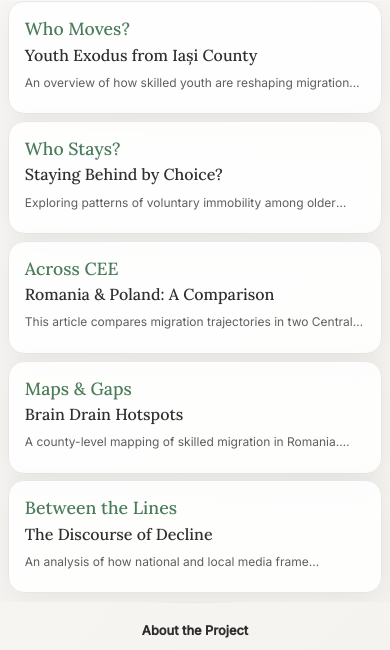
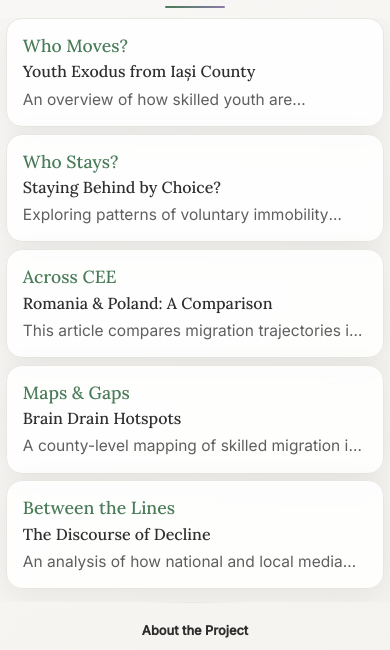
Before and after one commit to ncz11/migrationgrounds, a plain HTML site: page index.html in a window 390 px wide. Shown: the part 146-796 px from the top of the page. Drawn offline with nearby package versions, Linux system fonts and the light colour scheme.

Commit message:
Add files via upload

```diff
--- a/index.html
+++ b/index.html
@@ -88,12 +88,10 @@
     background-clip: text;
     animation: titleFade 1.2s ease-out;
   }
-
   @keyframes titleFade {
     from {opacity: 0; transform: translateY(20px);}
     to {opacity: 1; transform: translateY(0);}
   }
-
   .subtitle {
     font-family: 'Inter', sans-serif;
     font-size: clamp(0.9rem, 1.5vw, 1.1rem);
@@ -102,7 +100,6 @@
     letter-spacing: 0.5px;
     animation: subtitleFade 1.2s ease-out 0.3s both;
   }
-
   @keyframes subtitleFade {
     from {opacity: 0; transform: translateY(10px);}
     to {opacity: 1; transform: translateY(0);}
@@ -113,7 +110,6 @@
     padding: 0 1.5vw 1.5vh;
     overflow-x: hidden;
   }
-
   .grid {
     display: grid;
     grid-template-columns: 1fr 1fr;
@@ -122,7 +118,6 @@
     height: 100%;
     width: 100%;
   }
-
   .preview-box {
     background: rgba(255, 255, 255, 0.85);
     backdrop-filter: blur(10px);
@@ -140,18 +135,15 @@
     animation-fill-mode: both;
     line-height: 1.2;
   }
-
   @keyframes cardFadeIn {
     from {opacity: 0; transform: translateY(30px);}
     to {opacity: 1; transform: translateY(0);}
   }
-
   .preview-box:nth-child(1) { animation-delay: 0.1s; }
   .preview-box:nth-child(2) { animation-delay: 0.2s; }
   .preview-box:nth-child(3) { animation-delay: 0.3s; }
   .preview-box:nth-child(4) { animation-delay: 0.4s; }
   .preview-box:nth-child(5) { animation-delay: 0.5s; }
-
   .preview-box::before {
     content: '';
     position: absolute;
@@ -162,17 +154,14 @@
     transform-origin: left;
     transition: transform 0.4s ease;
   }
-
   .preview-box:hover {
     transform: translateY(-4px);
     box-shadow: 0 20px 60px var(--shadow-medium);
     background: rgba(255, 255, 255, 0.95);
   }
-
   .preview-box:hover::before {
     transform: scaleX(1);
   }
-
   .section-title {
     font-family: 'Lora', serif;
     font-size: clamp(1.1rem, 1.8vw, 1.4rem);
@@ -184,7 +173,6 @@
     transition: all 0.3s ease;
     margin-bottom: 0.3em;
   }
-
   .section-title::after {
     content: '';
     position: absolute;
@@ -194,78 +182,73 @@
     background: var(--lavender-accent);
     transition: width 0.3s ease;
   }
-
   .section-title:hover {
     color: var(--forest-deep);
     transform: translateX(4px);
   }
-
   .section-title:hover::after {
     width: 100%;
   }
-
   .article-title {
     font-family: 'Lora', serif;
     font-weight: 500;
     font-size: clamp(1rem, 1.5vw, 1.2rem);
-    margin: 0 0 0.6em 0;
+    margin: 0 0 0.4em 0;
     color: var(--charcoal);
     text-decoration: none;
     line-height: 1.3;
     transition: all 0.3s ease;
   }
-
   .article-title:hover {
     color: var(--forest-primary);
     transform: translateX(2px);
   }
-
+  /* Desktop: 3 rânduri preview și dată dedesubt, cu spațiu */
   .article-preview {
     font-family: 'Inter', sans-serif;
-    font-size: clamp(0.75rem, 1vw, 0.9rem);
+    font-size: clamp(0.92rem, 1vw, 1rem);
     color: var(--text-secondary);
-    margin: 0 0 0.6em 0;
-    line-height: 1.3;
+    margin: 0 0 0.4em 0;
+    line-height: 1.33;
     display: -webkit-box;
     -webkit-line-clamp: 3;
     -webkit-box-orient: vertical;
     overflow: hidden;
     text-overflow: ellipsis;
     white-space: normal;
+    min-height: 3.6em;
   }
-
   .article-date {
+    margin-top: 1.1em;
+    font-style: italic;
+    font-size: clamp(0.9rem, 1vw, 1rem);
+    color: var(--lavender-accent);
     font-family: 'Inter', sans-serif;
-    font-size: clamp(0.75rem, 1vw, 0.85rem);
-    color: var(--lavender-accent);
-    font-style: italic;
-    margin-top: 0.4em;
-    margin-bottom: 0;
     font-weight: 400;
-    letter-spacing: 0.03em;
+    letter-spacing: 0.01em;
+    display: block;
   }
-
-  /* Pe mobil: un singur rând preview, fără dată */
+  /* Mobile: doar UN singur rând de preview, vizibil (nu tăiat sub margine), fără dată */
   @media (max-width: 900px) {
     .grid {
       grid-template-columns: 1fr;
       grid-template-rows: repeat(5, auto);
       gap: 1vh;
     }
-    .preview-box:nth-child(5) { grid-column: 1; }
-    header { padding: 2vh 3vw 1vh; }
-    main { padding: 0 2vw 1vh; }
-    footer { padding: 1vh 3vw 0.5vh; }
+    .preview-box {
+      padding-bottom: 1.2rem; /* spațiu extra pentru cozi litere */
+    }
     .article-preview {
-      margin-bottom: 0.2em;
-      display: -webkit-box;
       -webkit-line-clamp: 1;
-      -webkit-box-orient: vertical;
-      overflow: hidden;
-      text-overflow: ellipsis;
-      white-space: normal;
+      line-height: 1.42;
+      min-height: 1.35em;
+      font-size: clamp(0.97rem, 1.6vw, 1.07rem);
+      padding-bottom: 0.22em;
+      margin-bottom: 0;
     }
-    .article-date { display: none !important; }
+    .article-date {
+      display: none !important;
+    }
   }
 
   footer {
@@ -274,7 +257,6 @@
     text-align: center;
     position: relative;
   }
-
   footer::before {
     content: '';
     position: absolute;
@@ -285,13 +267,11 @@
     height: 1px;
     background: linear-gradient(90deg, transparent, var(--border-soft), transparent);
   }
-
   .footer-links {
     font-family: 'Inter', sans-serif;
     font-weight: 500;
     margin-bottom: 1vh;
   }
-
   .footer-links a {
     color: var(--charcoal);
     font-weight: bold;
@@ -302,19 +282,16 @@
     display: inline-block;
     font-size: clamp(0.8rem, 1.2vw, 1rem);
   }
-
   .footer-links a:hover {
     color: var(--forest-primary);
     background: rgba(74, 124, 89, 0.08);
     transform: translateY(-2px);
   }
-
   .icon-links {
     display: flex;
     justify-content: center;
     gap: 1.5vw;
   }
-
   .icon-links a {
     padding: clamp(8px, 1.2vw, 15px);
     border-radius: 50%;
@@ -326,24 +303,20 @@
     align-items: center;
     justify-content: center;
   }
-
   .icon-links a:hover {
     background: var(--forest-primary);
     transform: translateY(-3px) scale(1.05);
     box-shadow: 0 8px 25px rgba(74, 124, 89, 0.3);
   }
-
   .icon-links a svg {
     width: clamp(16px, 2vw, 22px);
     height: clamp(16px, 2vw, 22px);
     fill: var(--charcoal);
     transition: fill 0.3s ease;
   }
-
   .icon-links a:hover svg {
     fill: white;
   }
-
   /* Focus states for accessibility */
   .section-title:focus,
   .article-title:focus,
@@ -352,22 +325,18 @@
     outline: 2px solid var(--lavender-accent);
     outline-offset: 2px;
   }
-
   /* Fifth box spans both columns at bottom */
-  .preview-box:nth-child(5) { grid-column: 1 / -1; }
-
-  /* Responsive Design */
+  .preview-box:nth-child(5) {
+    grid-column: 1 / -1;
+  }
   @media (max-width: 1200px) {
     .grid { gap: 1.2vw; }
     .preview-box { padding: clamp(1.2rem, 2vw, 2rem); }
   }
-
   @media (max-width: 600px) {
     .grid { gap: 0.8vh; }
-    .preview-box { padding: clamp(1rem, 3vw, 1.5rem); }
+    .preview-box { padding: clamp(1rem, 3vw, 1.5rem);}
   }
-
-  /* Smooth scroll behavior */
   html { scroll-behavior: smooth; }
 </style>
 </head>
@@ -382,31 +351,31 @@
     <div class="preview-box">
       <a href="who-moves.html" class="section-title">Who Moves?</a>
       <a href="#" class="article-title">Youth Exodus from Iași County</a>
-      <p class="article-preview">An overview of how skilled youth are reshaping migration flows in northeastern Romania. Focus on age and education patterns.</p>
+      <p class="article-preview">An overview of how skilled youth are reshaping migration flows in northeastern Romania. Focus on age and education patterns. Some more detail for preview.</p>
       <span class="article-date">June 21, 2025</span>
     </div>
     <div class="preview-box">
       <a href="who-stays.html" class="section-title">Who Stays?</a>
       <a href="#" class="article-title">Staying Behind by Choice?</a>
-      <p class="article-preview">Exploring patterns of voluntary immobility among older adults and women in small towns and rural areas.</p>
+      <p class="article-preview">Exploring patterns of voluntary immobility among older adults and women in small towns and rural areas. Why do some people stay put when others leave?</p>
       <span class="article-date">June 18, 2025</span>
     </div>
     <div class="preview-box">
       <a href="across-cee.html" class="section-title">Across CEE</a>
       <a href="#" class="article-title">Romania & Poland: A Comparison</a>
-      <p class="article-preview">This article compares migration trajectories in two Central Eastern European countries, with a focus on post-2015 trends and diaspora return.</p>
+      <p class="article-preview">This article compares migration trajectories in two Central Eastern European countries. Diaspora return, post-2015 trends and more.</p>
       <span class="article-date">June 15, 2025</span>
     </div>
     <div class="preview-box">
       <a href="maps-gaps.html" class="section-title">Maps & Gaps</a>
       <a href="#" class="article-title">Brain Drain Hotspots</a>
-      <p class="article-preview">A county-level mapping of skilled migration in Romania. Where is human capital loss highest and why?</p>
+      <p class="article-preview">A county-level mapping of skilled migration in Romania. Where is human capital loss highest and why? Visual analysis included.</p>
       <span class="article-date">June 12, 2025</span>
     </div>
     <div class="preview-box">
       <a href="between-the-lines.html" class="section-title">Between the Lines</a>
       <a href="#" class="article-title">The Discourse of Decline</a>
-      <p class="article-preview">An analysis of how national and local media frame population loss, focusing on metaphor and demographic nostalgia.</p>
+      <p class="article-preview">An analysis of how national and local media frame population loss. Metaphor and demographic nostalgia are discussed in depth.</p>
       <span class="article-date">June 9, 2025</span>
     </div>
   </section>
@@ -416,12 +385,8 @@
     <a href="about.html">About the Project</a>
   </div>
   <div class="icon-links">
-    <!-- Gmail Envelope SVG Icon -->
     <a href="mailto:natalia.malancu@gmail.com" title="Email">
-      <svg viewBox="0 0 24 24" width="22" height="22" fill="none" xmlns="http://www.w3.org/2000/svg">
-        <rect x="2" y="5" width="20" height="14" rx="3" fill="#fff" stroke="#4A7C59" stroke-width="1.3"/>
-        <path d="M4 7l8 6 8-6" stroke="#8B7CA6" stroke-width="1.3" fill="none"/>
-      </svg>
+      <svg viewBox="0 0 24 24" xmlns="http://www.w3.org/2000/svg"><path d="M20 4H4a2 2 0 00-2 2v12a2 2 002 2h16a2 2 0 002-2V6a2 2 0 00-2-2zm0 2v.01L12 13 4 6.01V6h16zM4 18V8.21l7.39 5.67a1 1 0 001.22 0L20 8.21V18H4z"/></svg>
     </a>
     <a href="https://www.linkedin.com/in/natalia-malancu-4253117/" target="_blank" title="LinkedIn">
       <svg viewBox="0 0 24 24" xmlns="http://www.w3.org/2000/svg"><path d="M4.98 3.5C3.33 3.5 2 4.83 2 6.48s1.33 2.98 2.98 2.98c1.66 0 2.99-1.34 2.99-2.98S6.64 3.5 4.98 3.5zM2.4 20h5.16V9.36H2.4V20zM9.68 9.36v10.64h5.16v-5.92c0-3.16 4.16-3.42 4.16 0v5.92H24V13c0-5.64-6.08-5.44-7.36-2.66V9.36H9.68z"/></svg>
```
